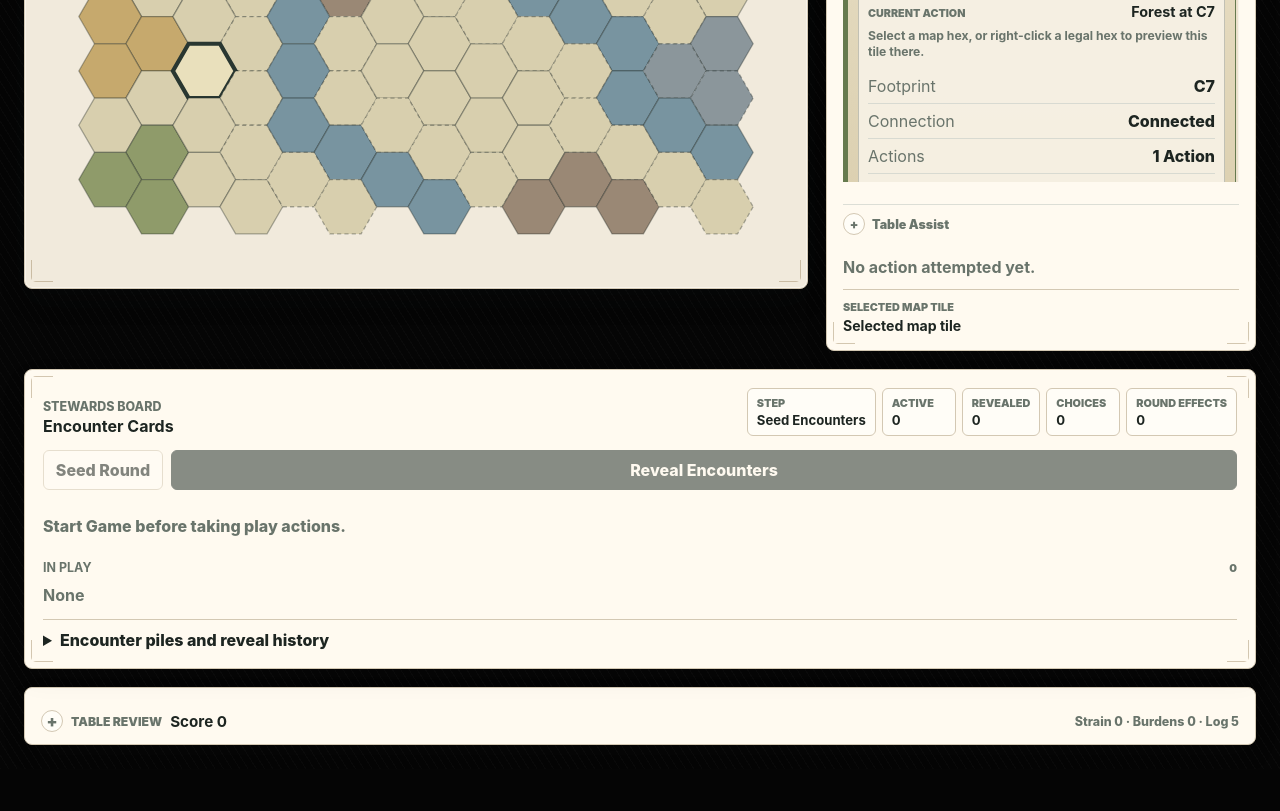
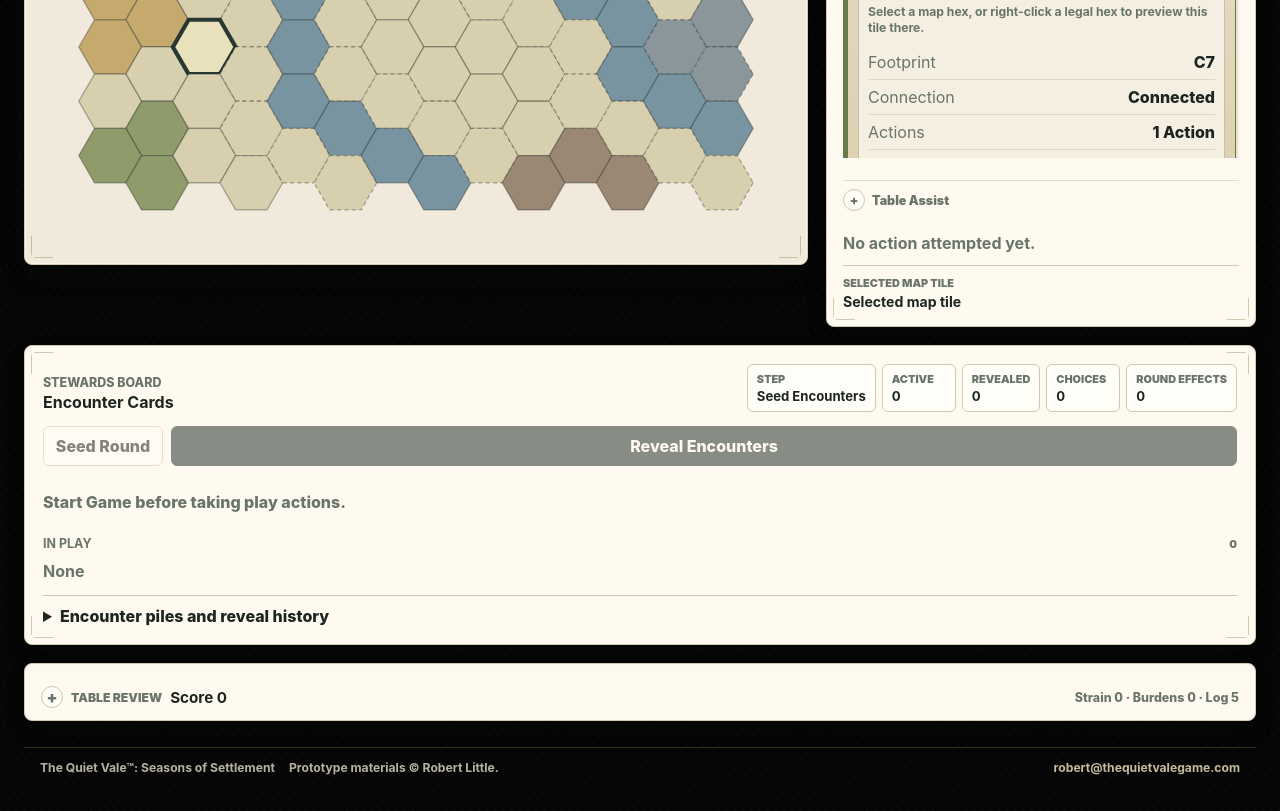
Before and after one commit to sk47y9jwhh-maker/The_Quiet_Vale, a website: page index.html in a window 1280 px wide. Shown: the part 885-1696 px from the top of the page. Before the commit the page ends 1654 px from the top, so only its background shows below. Drawn offline with Linux system fonts and the light colour scheme.

Commit message:
Move contact email to footer

```diff
--- a/src/ui/styles.css
+++ b/src/ui/styles.css
@@ -171,6 +171,34 @@
   text-decoration: underline;
 }
 
+.site-footer {
+  display: flex;
+  flex-wrap: wrap;
+  align-items: center;
+  justify-content: space-between;
+  gap: 10px 18px;
+  max-width: 1480px;
+  margin: 26px auto 0;
+  padding: 12px 16px;
+  border-top: 1px solid rgba(185, 147, 79, 0.28);
+  color: rgba(246, 237, 220, 0.74);
+  font-size: 0.76rem;
+  font-weight: 700;
+}
+
+.site-footer p {
+  display: flex;
+  flex-wrap: wrap;
+  gap: 7px 14px;
+  margin: 0;
+}
+
+.site-footer .playtest-contact {
+  margin: 0;
+  color: rgba(216, 207, 174, 0.9);
+  font-size: inherit;
+}
+
 .eyebrow {
   margin: 0 0 2px;
   color: var(--muted);
```
Also changed, not shown: src/ui/app.js.
